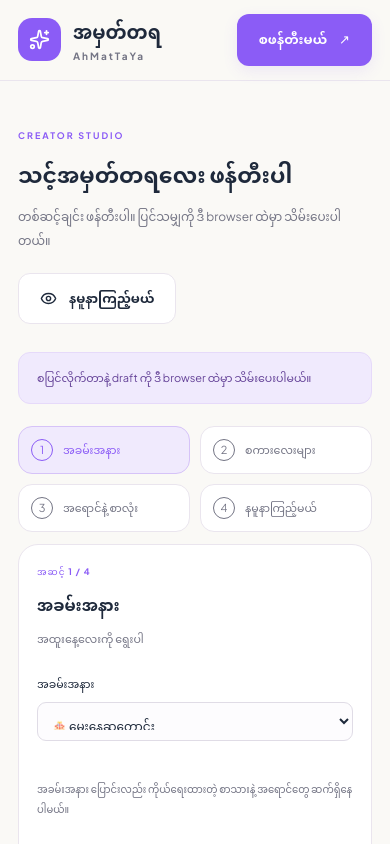
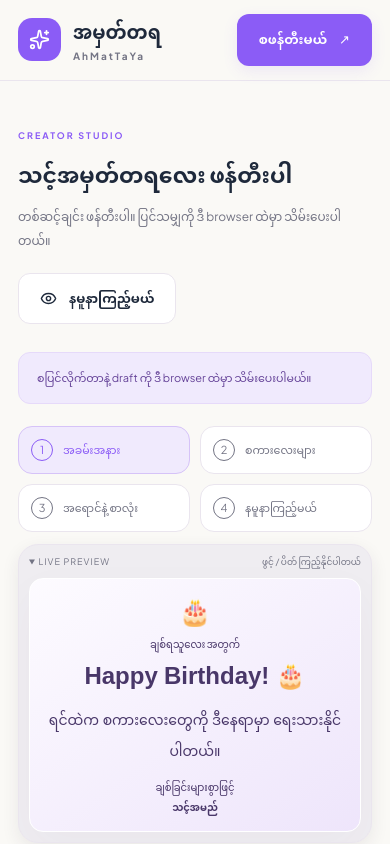
Before and after one commit to devHtut/ahmattaya, a React (Vite) app: page /create in a window 390 px wide. Shown: the top 844 px of the page. Built offline with nearby package versions, Linux system fonts and the light colour scheme; a web font is replaced by a local one.

Commit message:
fix: keep creator preview visible across responsive layouts

```diff
--- a/src/index.css
+++ b/src/index.css
@@ -825,3 +825,84 @@ input[type='range'] {
     grid-template-columns: repeat(2, minmax(0, 1fr));
   }
 }
+
+/* Keep the card in sight while editing a taller properties panel. */
+.wizard-grid > .expandable-preview {
+  position: sticky;
+  top: 16px;
+  max-height: calc(100dvh - 32px);
+  overflow: auto;
+  overscroll-behavior: contain;
+  min-width: 0;
+  align-self: start;
+}
+.wizard-grid > .wizard-properties {
+  min-width: 0;
+}
+@media (min-width: 761px) and (max-width: 1100px) {
+  .wizard-grid {
+    grid-template-columns: minmax(0, 1fr) 320px;
+  }
+  .wizard-grid > .wizard-steps {
+    grid-column: 1 / -1;
+    flex-direction: row;
+  }
+  .wizard-steps button {
+    flex: 1;
+    flex-direction: row;
+    justify-content: center;
+    padding: 12px 8px;
+  }
+}
+@media (max-width: 760px) {
+  .wizard-grid > .expandable-preview {
+    order: 1;
+    top: 8px;
+    z-index: 10;
+    width: 100%;
+    max-height: 38vh;
+    max-height: 38svh;
+    padding: 10px;
+    background: #efedf1;
+    box-shadow: 0 6px 18px #30204015;
+  }
+  .wizard-grid > .wizard-steps {
+    order: 0;
+  }
+  .wizard-grid > .wizard-properties {
+    order: 2;
+  }
+  .expandable-preview > summary {
+    margin-bottom: 10px;
+  }
+  .expandable-preview:not([open]) > summary {
+    margin-bottom: 0;
+  }
+  .wizard-grid .preview-panel .experience {
+    min-height: 0;
+    padding: 14px 18px;
+    border-radius: 14px;
+  }
+  .wizard-grid .preview-panel .eyebrow,
+  .wizard-grid .preview-panel .preview-brand {
+    display: none;
+  }
+  .wizard-grid .preview-panel .preview-symbol {
+    font-size: 26px;
+    margin: 0 0 4px;
+  }
+  .wizard-grid .preview-panel .recipient {
+    font-size: 10px;
+    margin-bottom: 2px;
+  }
+  .wizard-grid .preview-panel .card-message {
+    margin-top: 6px;
+  }
+  .wizard-grid .preview-panel .signature {
+    margin-top: 8px;
+    font-size: 10px;
+  }
+  .wizard-properties #step-heading {
+    scroll-margin-top: 42svh;
+  }
+}
```
Also changed, not shown: 1 other file (tests, documents, lock files or other folders).
